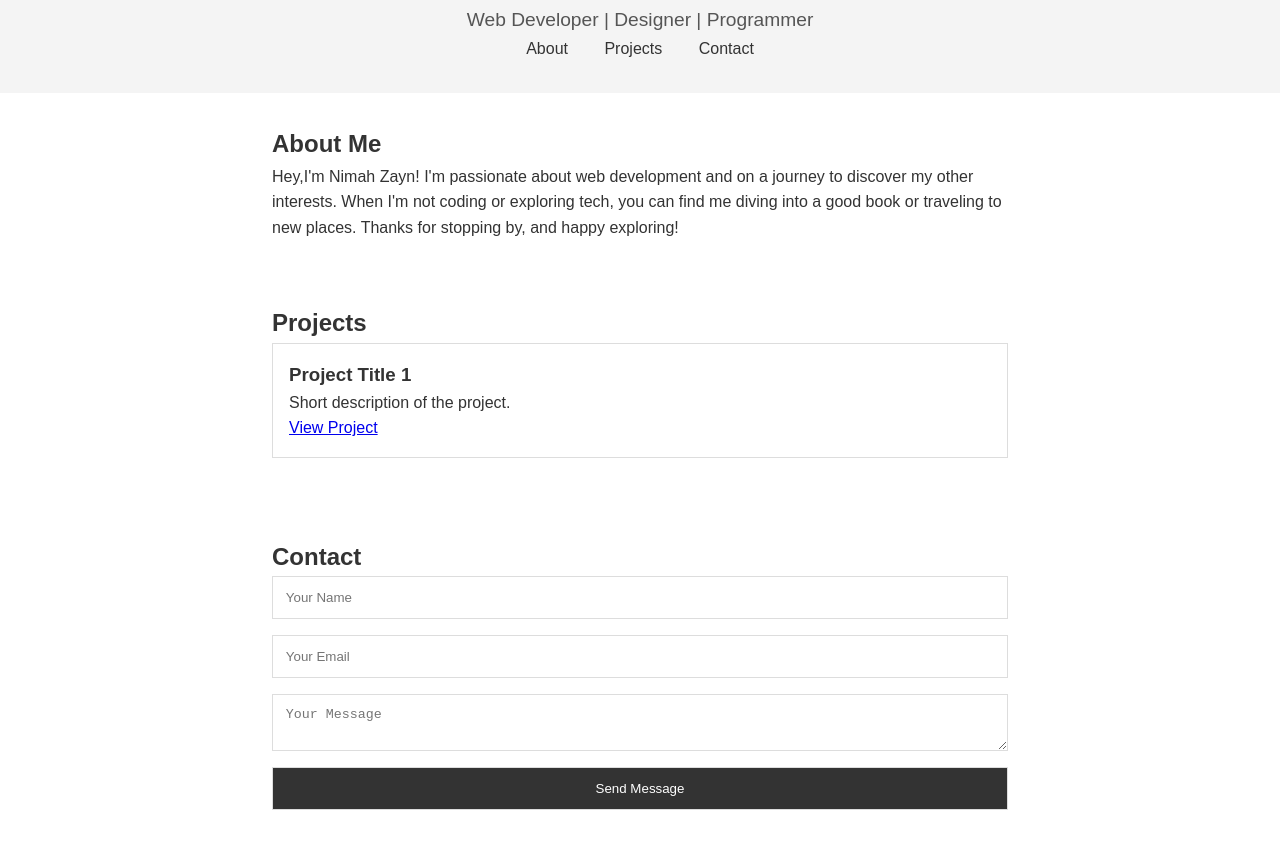
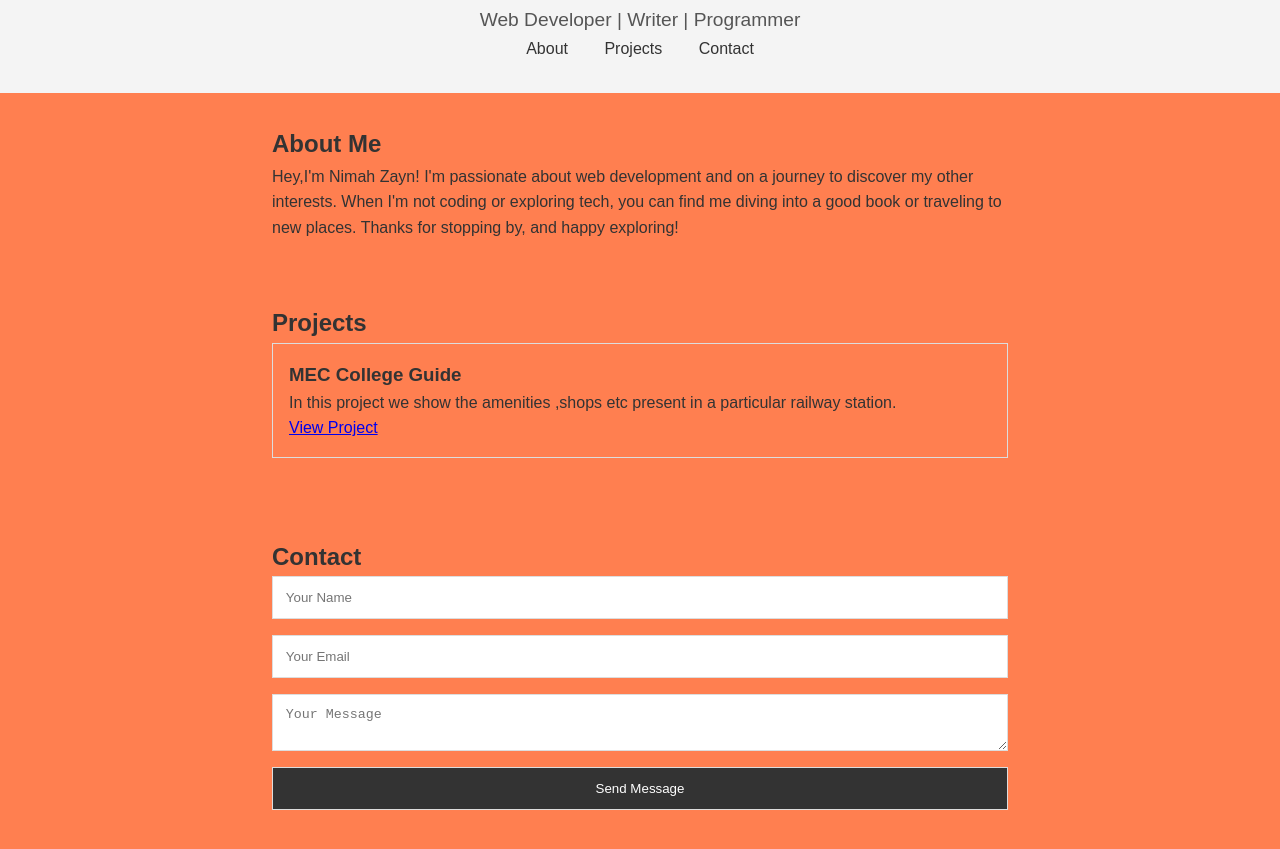
Before and after one commit to nimahzayn/consistent, a plain HTML site: page portfolio/portfolio.html in a window 1280 px wide. Shown: the part 99-948 px from the top of the page. Drawn offline with Linux system fonts and the light colour scheme.

Commit message:
first commit

```diff
--- a/portfolio/portfolio.css
+++ b/portfolio/portfolio.css
@@ -5,12 +5,14 @@
   }
 
   body {
-    font-family: Playfair Display , sans-serif;
+    background-color: coral; ;
+    font-family: Papyrus , sans-serif;
     color: #333;
     line-height: 1.6;
   }
 
   header {
+    font-family:  Brush Script MT , sans-serif;
     text-align: center;
     padding: 2rem;
     background-color: #f4f4f4;
--- a/portfolio/portfolio.html
+++ b/portfolio/portfolio.html
@@ -10,7 +10,7 @@
   <!-- Header Section -->
   <header>
     <h1>NIMAH ZAYN</h1>
-    <p>Web Developer | Designer | Programmer</p>
+    <p>Web Developer | Writer | Programmer</p>
     <nav>
       <a href="#about">About</a>
       <a href="#projects">Projects</a>
@@ -32,8 +32,8 @@
     <div class="project-list">
       <!-- Example Project -->
       <div class="project">
-        <h3>Project Title 1</h3>
-        <p>Short description of the project.</p>
+        <h3>MEC College Guide</h3>
+        <p>In this project we show the amenities ,shops etc present in a particular railway station.</p>
         <a href="#" target="_blank">View Project</a>
       </div>
       <!-- Add more projects as needed -->
```
